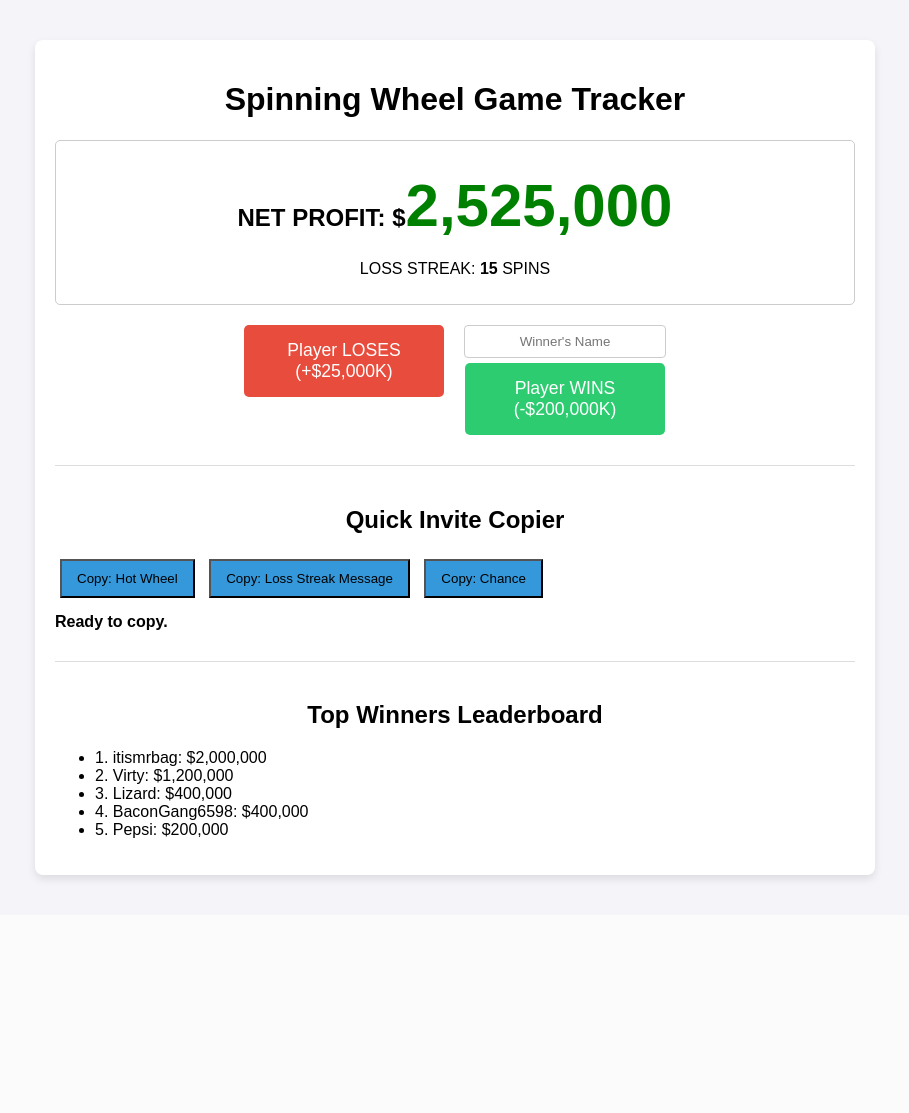
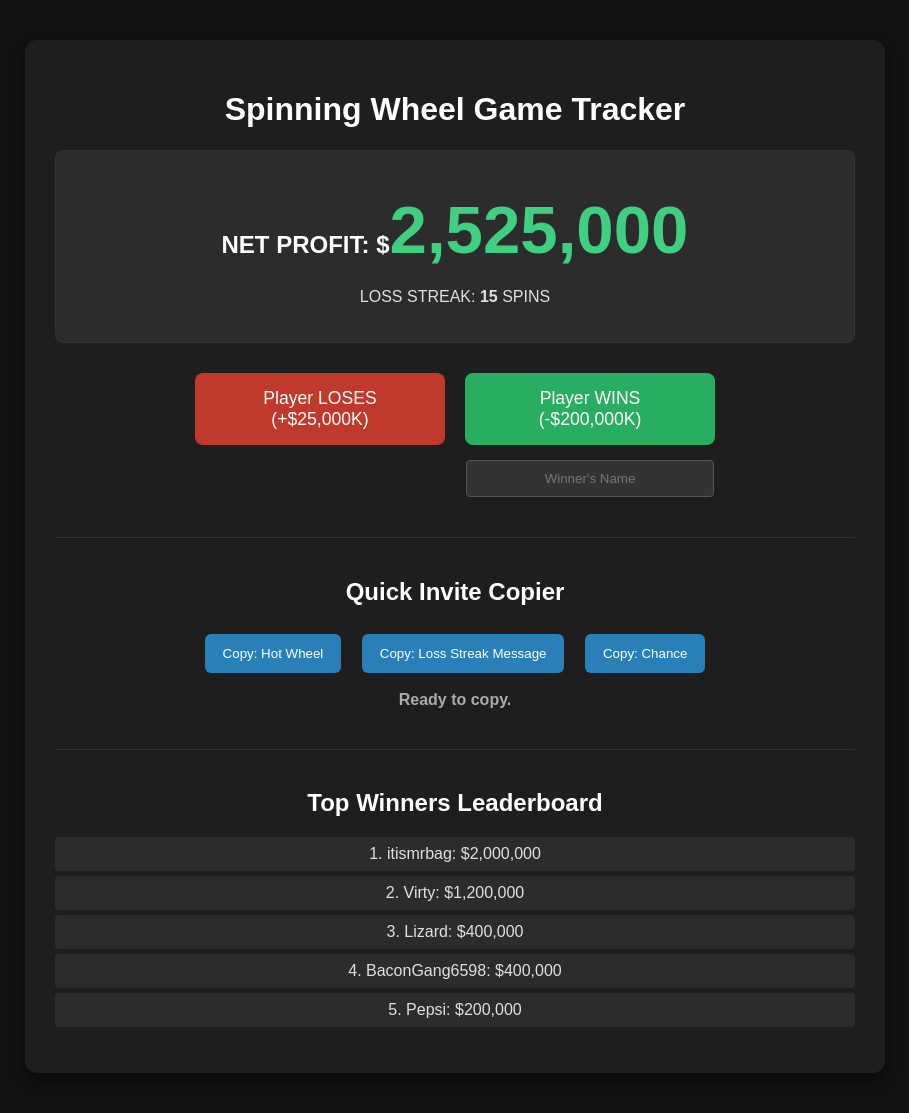
Before and after one commit to Curavis/Casino-Tracker, a Flask app: page / in a window 1280 px wide. Shown: the whole page, without its empty margins (185-1094 px from the left). Before the commit the page ends 882 px from the top, so only its background shows below. Run offline with Flask 3, Linux system fonts and the light colour scheme.

Commit message:
Update index.html
dark theme, centered layout

```diff
--- a/templates/index.html
+++ b/templates/index.html
@@ -5,22 +5,122 @@
     <meta name="viewport" content="width=device-width, initial-scale=1.0">
     <title>Web Casino Tracker</title>
     <style>
-        /* Basic CSS for a clean look */
-        body { font-family: Arial, sans-serif; margin: 40px; background-color: #f4f4f9; }
-        .container { max-width: 800px; margin: auto; background: white; padding: 20px; border-radius: 8px; box-shadow: 0 4px 8px rgba(0,0,0,0.1); }
-        h1, h2 { text-align: center; }
-        .data-display { text-align: center; margin: 20px 0; padding: 10px; border: 1px solid #ccc; border-radius: 5px; }
-        /* Use unformatted net_profit to check sign */
-        .profit { font-size: 2.5em; font-weight: bold; color: {% if net_profit_f.startswith('-') %}red{% else %}green{% endif %}; }
-        .controls { display: flex; justify-content: center; gap: 20px; margin-bottom: 20px; }
-        .controls form { display: flex; flex-direction: column; align-items: center; gap: 5px; }
-        .controls button { padding: 15px 30px; font-size: 1.1em; cursor: pointer; border: none; border-radius: 5px; color: white; width: 200px; }
-        #lose-btn { background-color: #e74c3c; } /* Red */
-        #win-btn { background-color: #2ecc71; }  /* Green */
-        .clipboard-buttons button { margin: 5px; padding: 10px 15px; background-color: #3498db; }
-        .leaderboard, .messages { margin-top: 30px; border-top: 1px solid #ddd; padding-top: 20px; }
-        #copy-status { margin-top: 10px; font-weight: bold; }
-        #winner-input { padding: 8px; border: 1px solid #ccc; border-radius: 4px; width: 184px; text-align: center;}
+        /* DARK THEME & CENTERING */
+        body {
+            font-family: Arial, sans-serif;
+            margin: 0;
+            padding: 40px;
+            background-color: #121212; /* Very dark gray background */
+            color: #e0e0e0; /* Light text color */
+            text-align: center; /* Center everything by default */
+        }
+        .container {
+            max-width: 800px;
+            margin: 0 auto; /* Center container horizontally */
+            background: #1e1e1e; /* Darker container background */
+            padding: 30px;
+            border-radius: 12px;
+            box-shadow: 0 8px 16px rgba(0,0,0,0.5); /* Stronger shadow for depth */
+        }
+        h1, h2 {
+            text-align: center;
+            color: #ffffff;
+        }
+
+        /* DATA DISPLAY */
+        .data-display {
+            margin: 20px 0 30px;
+            padding: 20px;
+            border: 1px solid #333;
+            border-radius: 8px;
+            background-color: #2c2c2c;
+        }
+        .profit {
+            font-size: 2.8em;
+            font-weight: bold;
+            /* Color logic remains the same */
+            color: {% if net_profit_f.startswith('-') %}#ff6b6b{% else %}#3fcf81{% endif %};
+        }
+
+        /* CONTROLS (BUTTON ALIGNMENT FIX) */
+        .controls {
+            display: flex;
+            justify-content: center;
+            gap: 20px;
+            margin-bottom: 20px;
+        }
+        .controls form {
+            display: flex;
+            flex-direction: column;
+            align-items: center;
+            gap: 15px; /* Increased gap between button and input */
+        }
+        .controls button {
+            padding: 15px 30px;
+            font-size: 1.1em;
+            cursor: pointer;
+            border: none;
+            border-radius: 8px;
+            color: white;
+            width: 250px; /* Standardized width */
+            transition: background-color 0.2s;
+        }
+        #lose-btn {
+            background-color: #c0392b; /* Darker red */
+        }
+        #lose-btn:hover {
+            background-color: #e74c3c;
+        }
+        #win-btn {
+            background-color: #27ae60;  /* Darker green */
+        }
+        #win-btn:hover {
+            background-color: #2ecc71;
+        }
+        #winner-input {
+            padding: 10px;
+            border: 1px solid #555;
+            border-radius: 4px;
+            width: 226px;
+            text-align: center;
+            background-color: #333; /* Dark input background */
+            color: #e0e0e0;
+        }
+
+        /* MESSAGES & LEADERBOARD */
+        .clipboard-buttons button {
+            margin: 8px;
+            padding: 12px 18px;
+            background-color: #2980b9;
+            color: white;
+            border: none;
+            border-radius: 6px;
+            cursor: pointer;
+            transition: background-color 0.2s;
+        }
+        .clipboard-buttons button:hover {
+            background-color: #3498db;
+        }
+        .leaderboard, .messages {
+            margin-top: 40px;
+            border-top: 1px solid #333;
+            padding-top: 20px;
+        }
+        .leaderboard ul {
+            list-style: none;
+            padding: 0;
+        }
+        .leaderboard li {
+            background-color: #2c2c2c;
+            margin: 5px 0;
+            padding: 8px;
+            border-radius: 4px;
+        }
+        #copy-status {
+            margin-top: 10px;
+            font-weight: bold;
+            color: #aaa;
+        }
     </style>
 </head>
 <body>
@@ -38,8 +138,8 @@
             </form>
 
             <form method="POST" action="{{ url_for('player_wins_route') }}">
+                <button type="submit" id="win-btn">Player WINS (-${{ net_casino_cost_f }}K)</button>
                 <input type="text" name="winner_name" id="winner-input" placeholder="Winner's Name" required>
-                <button type="submit" id="win-btn">Player WINS (-${{ net_casino_cost_f }}K)</button>
             </form>
         </div>
 
@@ -82,32 +182,25 @@
 
             const statusElement = document.getElementById('copy-status');
 
-            // 1. Create a temporary textarea element
             const textarea = document.createElement('textarea');
             textarea.value = text;
             textarea.style.position = 'fixed';
             document.body.appendChild(textarea);
 
-            // 2. Select the text
             textarea.select();
 
             try {
-                // 3. Execute the copy command (Classic method)
                 document.execCommand('copy');
 
-                // Success message
                 statusElement.textContent = `'${key}' Copied!`;
                 statusElement.style.color = 'green';
             } catch (err) {
                 console.error('Copy method failed: ', err);
-                // Failure message
                 statusElement.textContent = 'ERROR: Copy failed.';
                 statusElement.style.color = 'red';
             } finally {
-                // 4. Remove the temporary textarea
                 document.body.removeChild(textarea);
 
-                // Clear the status after 1.5 seconds
                 setTimeout(() => {
                     statusElement.textContent = 'Ready to copy.';
                     statusElement.style.color = 'gray';
```
